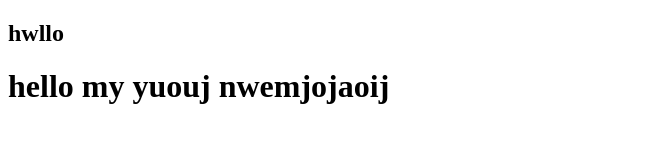
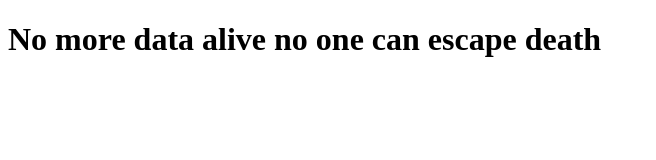
Before and after one commit to sadimahmud84/secondfile, a plain HTML site: page index.html in a window 1280 px wide. Shown: the whole page, without its empty margins (0-656 px from the left). Drawn offline with Linux system fonts and the light colour scheme.

Commit message:
no more data alive

```diff
--- a/index.html
+++ b/index.html
@@ -6,9 +6,9 @@
     <title>Document</title>
 </head>
 <body>
-
-    <h2>hwllo</h2>
-    <h1>hello my yuouj nwemjojaoij</h1>
+   <h1>
+       No more data alive no one can escape death
+   </h1>
 
 </body>
 </html>
```
